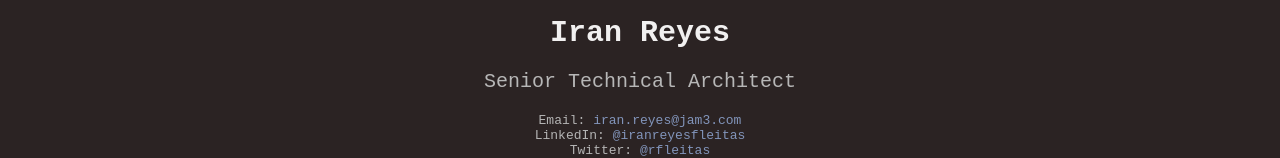
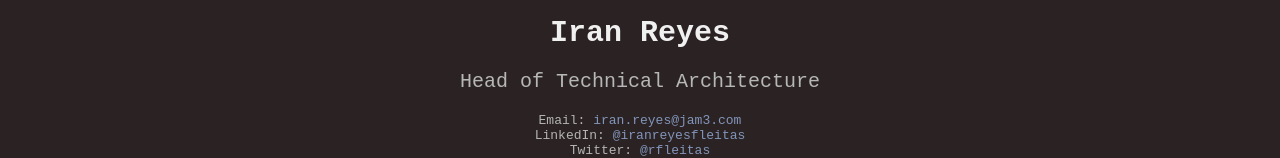
Before and after one commit to iranreyes/simple, a plain HTML site: page index.html in a window 1280 px wide. Shown: the part 237-395 px from the top of the page. Drawn offline with Linux system fonts and the light colour scheme.

Commit message:
Update index.html

```diff
--- a/index.html
+++ b/index.html
@@ -9,13 +9,13 @@
     <title>Iran Reyes</title>
     <meta
       name="description"
-      content="Iran Reyes is a Senior Technical Architect at Jam3 with experience in frontend, backend, UI/UX, performance, algorithms, deployment, management, infrastructure, agile and many other."
+      content="Iran Reyes is the Head of Technical Architecture at Jam3 with experience in frontend, backend, UI/UX, performance, algorithms, deployment, management, infrastructure, agile and many other."
     />
     <meta property="og:locale" content="en_US" />
     <meta property="og:title" content="Iran Reyes" />
     <meta
       property="og:description"
-      content="Iran Reyes is a Senior Technical Architect at Jam3 with experience in frontend, backend, UI/UX, performance, algorithms, deployment, management, infrastructure, agile and many other."
+      content="Iran Reyes is the Head of Technical Architecture at Jam3 with experience in frontend, backend, UI/UX, performance, algorithms, deployment, management, infrastructure, agile and many other."
     />
     <meta property="og:type" content="website" />
     <meta property="og:url" content="https://iranreyes.com/" />
@@ -144,7 +144,7 @@
         </div>
         <div class="basic-info">
           <h1>Iran Reyes</h1>
-          <p class="current-role">Senior Technical Architect</p>
+          <p class="current-role">Head of Technical Architecture</p>
         </div>
       </header>
       <section class="contact">
```
